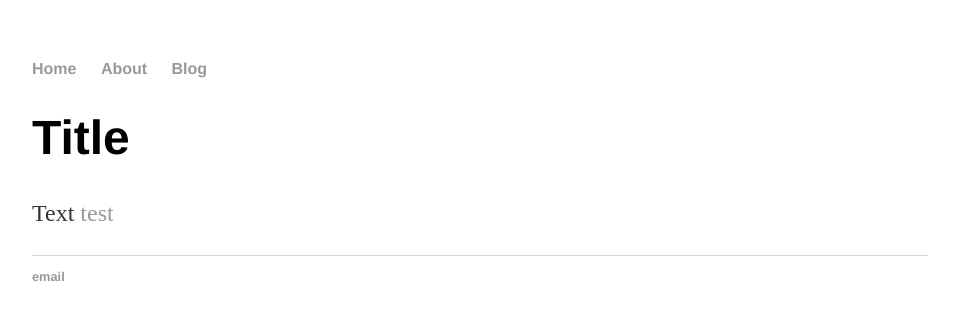
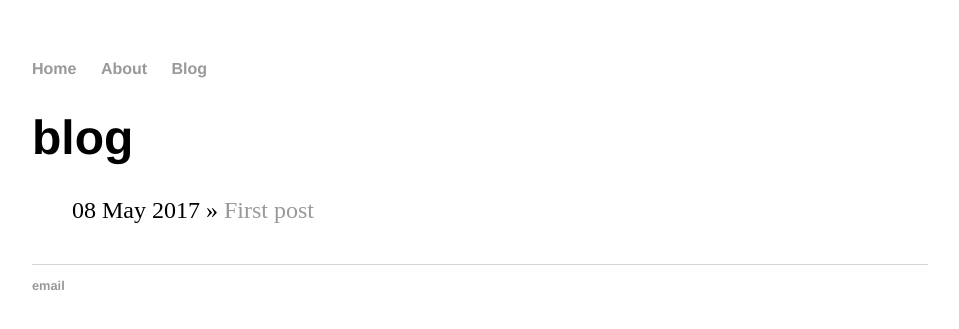
Before and after one commit to sophie-kaleba/sophie-kaleba.github.io, a Jekyll site: the page built from index.html, in a window 1280 px wide. Shown: the top 329 px of the page, without its empty margins (160-1119 px from the left). Built offline with Jekyll 4.4.1, drawn with Linux system fonts in a browser that asks for light colours.

Commit message:
setting blog as default

```diff
--- a/index.html
+++ b/index.html
@@ -1,8 +1,11 @@
 ---
 layout: default
-title: Soon
+title: blog
 ---
-<div class="blurb">
-	<h1>Title</h1>
-	<p>Text <a href="/about"> test </a></p>
-</div><!-- /.blurb -->
+	<h1>{{ page.title }}</h1>
+	<ul class="posts">
+
+	  {% for post in site.posts %}
+	    <li><span>{{ post.date | date_to_string }}</span> » <a href="{{ post.url }}" title="{{ post.title }}">{{ post.title }}</a></li>
+	  {% endfor %}
+	</ul>
```
